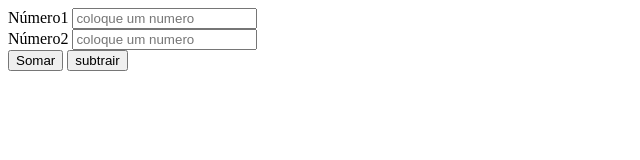
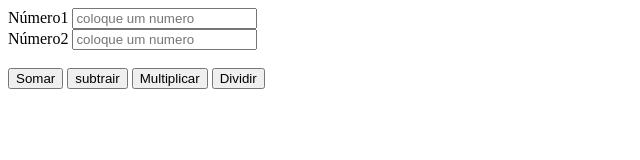
Before and after one commit to josecescon/calculo, a plain HTML site: page index.html in a window 1280 px wide. Shown: the whole page, without its empty margins (0-640 px from the left). Drawn offline with Linux system fonts and the light colour scheme.

Commit message:
Add files via upload

```diff
--- a/index.html
+++ b/index.html
@@ -13,11 +13,15 @@
     <label for="numero2">Número2</label>
     <input type="number" name="numero2" id="numero2" placeholder="coloque um numero">
     <br>
+    <br>
     <button type="button" onclick="soma()"> Somar</button>
     <button type="button" onclick="subtrair()">subtrair</button>
+    <button type="button" onclick="multiplicar()">Multiplicar</button>
+    <button type="button" onclick="dividir()">Dividir</button>
     <br>
     <p id="resultado"></p>
     <p id="resultado2"></p>
-
+    <p id="resultado3"></p>
+    <p id="resultado4"></p>
 </body>
 </html>
--- a/script.js
+++ b/script.js
@@ -12,3 +12,20 @@ function subtrair(){
     document.getElementById('resultado2').textContent ='Resultado: ' + subtrair;
 
 }
+function multiplicar(){
+    let numero1 = parseInt (document.getElementById('numero1').value);
+    let numero2 = parseInt(document.getElementById('numero2').value);
+    let multiplicar = numero1 * numero2;
+      document.getElementById('resultado3').textContent ='Resultado: ' + multiplicar;
+}
+function dividir(){
+    let numero1 = parseFloat (document.getElementById('numero1').value);
+    let numero2 = parseFloat(document.getElementById('numero2').value);
+    if(numero2 == 0){
+        alert('no result');
+        return;
+    }
+
+    let dividir = numero1 / numero2;
+      document.getElementById('resultado4').textContent ='Resultado: ' + dividir;
+}
```
